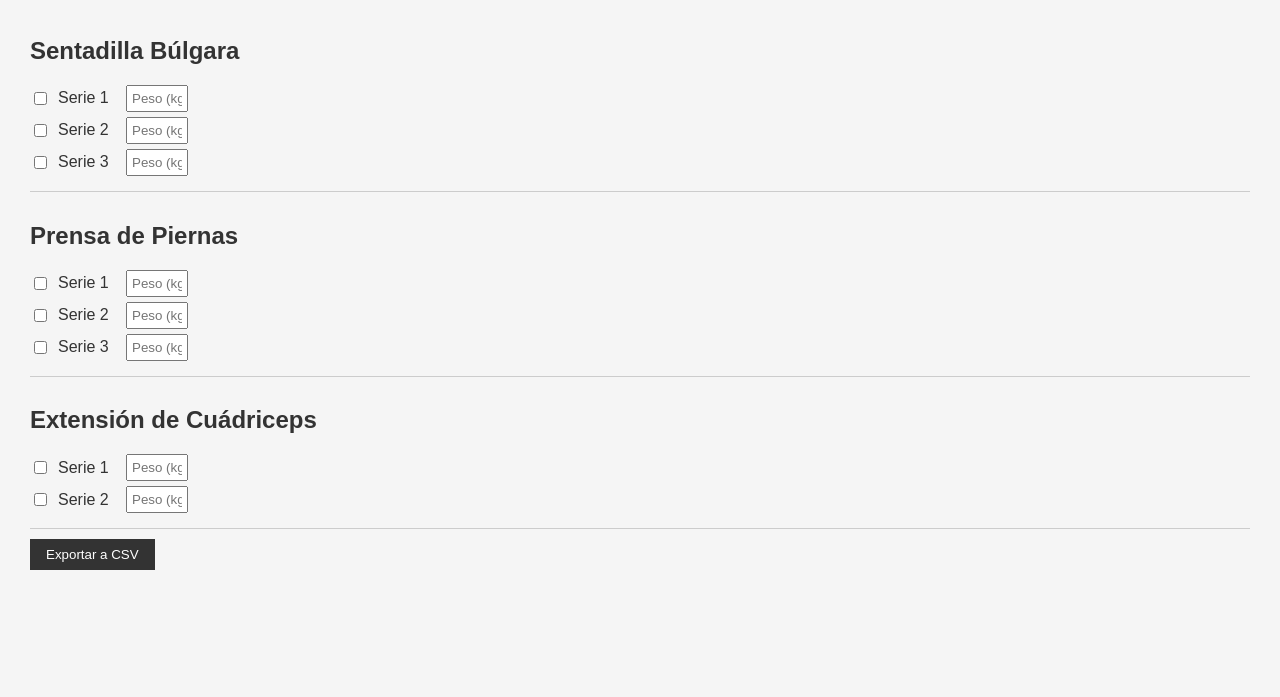
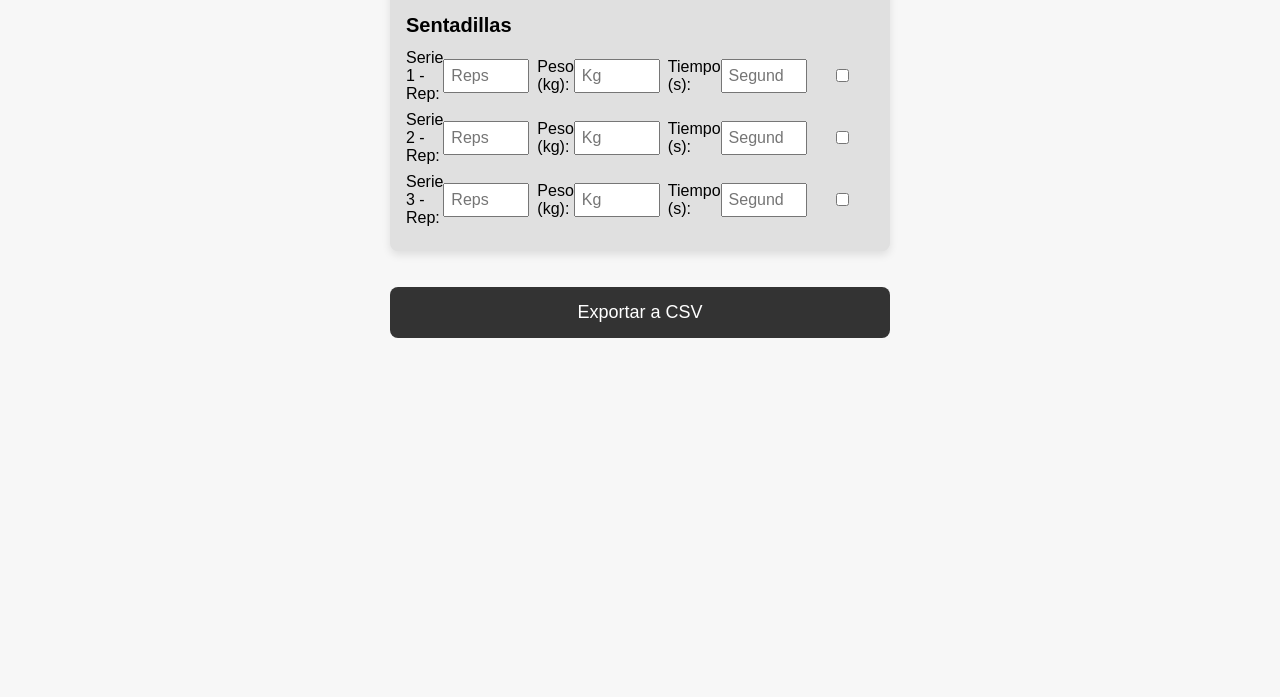
Before and after one commit to fportas/app-entrenamiento, a plain HTML site: page index.html in a window 1280 px wide. Shown: the part 103-800 px from the top of the page. Drawn offline with Linux system fonts and the light colour scheme.

Commit message:
Update index.html

```diff
--- a/index.html
+++ b/index.html
@@ -3,152 +3,137 @@
 <head>
     <meta charset="UTF-8">
     <meta name="viewport" content="width=device-width, initial-scale=1.0">
-    <title>Entrenamiento de Piernas</title>
+    <title>Registro Entrenamiento Piernas</title>
     <style>
         body {
             font-family: Arial, sans-serif;
-            background-color: #f5f5f5;
-            color: #333;
-            margin: 20px;
-            padding: 10px;
+            display: flex;
+            justify-content: center;
+            align-items: center;
+            background-color: #f7f7f7;
+            margin: 0;
         }
-        h1, h2 {
-            color: #333;
+        .container {
+            width: 100%;
+            max-width: 500px;
+            padding: 20px;
+        }
+        h1 {
+            text-align: center;
+            font-size: 24px;
+            margin-bottom: 20px;
         }
         .exercise {
-            border-bottom: 1px solid #ccc;
-            padding: 10px 0;
+            background-color: #e0e0e0;
+            padding: 16px;
+            margin-bottom: 16px;
+            border-radius: 8px;
+            box-shadow: 0px 4px 8px rgba(0, 0, 0, 0.1);
         }
-        .series {
-            margin: 5px 0;
+        .exercise h2 {
+            font-size: 20px;
+            margin-bottom: 12px;
+        }
+        .row {
             display: flex;
             align-items: center;
+            margin-bottom: 8px;
         }
-        .series label {
-            margin-left: 8px;
+        .row label {
+            flex: 1;
+            font-size: 16px;
+        }
+        .row input[type="number"], .row input[type="checkbox"] {
             width: 60px;
+            padding: 6px;
+            margin-right: 8px;
+            font-size: 16px;
         }
-        .series input[type="text"] {
-            margin-left: 8px;
-            width: 50px;
-            padding: 4px;
+        .row input[type="number"] {
+            width: 70px;
         }
-        button {
+        .export-button {
+            width: 100%;
+            padding: 15px;
+            font-size: 18px;
+            color: #fff;
             background-color: #333;
-            color: #fff;
-            padding: 8px 16px;
             border: none;
+            border-radius: 8px;
             cursor: pointer;
-            margin-top: 10px;
+            margin-top: 20px;
         }
     </style>
 </head>
 <body>
+    <div class="container">
+        <h1>Registro Entrenamiento Piernas</h1>
 
-    <h1>Entrenamiento de Piernas</h1>
-    <div id="exercises">
+        <!-- Ejercicio 1 -->
         <div class="exercise">
-            <h2>Sentadilla Búlgara</h2>
-            <div class="series">
-                <input type="checkbox" class="serie" data-exercise="Sentadilla Búlgara">
-                <label>Serie 1</label>
-                <input type="text" placeholder="Peso (kg)" class="peso" data-exercise="Sentadilla Búlgara" data-series="Serie 1">
+            <h2>Sentadillas</h2>
+            <div class="row">
+                <label>Serie 1 - Rep:</label>
+                <input type="number" class="reps" placeholder="Reps">
+                <label>Peso (kg):</label>
+                <input type="number" class="weight" placeholder="Kg">
+                <label>Tiempo (s):</label>
+                <input type="number" class="time" placeholder="Segundos">
+                <input type="checkbox" class="check">
             </div>
-            <div class="series">
-                <input type="checkbox" class="serie" data-exercise="Sentadilla Búlgara">
-                <label>Serie 2</label>
-                <input type="text" placeholder="Peso (kg)" class="peso" data-exercise="Sentadilla Búlgara" data-series="Serie 2">
+            <div class="row">
+                <label>Serie 2 - Rep:</label>
+                <input type="number" class="reps" placeholder="Reps">
+                <label>Peso (kg):</label>
+                <input type="number" class="weight" placeholder="Kg">
+                <label>Tiempo (s):</label>
+                <input type="number" class="time" placeholder="Segundos">
+                <input type="checkbox" class="check">
             </div>
-            <div class="series">
-                <input type="checkbox" class="serie" data-exercise="Sentadilla Búlgara">
-                <label>Serie 3</label>
-                <input type="text" placeholder="Peso (kg)" class="peso" data-exercise="Sentadilla Búlgara" data-series="Serie 3">
+            <div class="row">
+                <label>Serie 3 - Rep:</label>
+                <input type="number" class="reps" placeholder="Reps">
+                <label>Peso (kg):</label>
+                <input type="number" class="weight" placeholder="Kg">
+                <label>Tiempo (s):</label>
+                <input type="number" class="time" placeholder="Segundos">
+                <input type="checkbox" class="check">
             </div>
         </div>
 
-        <div class="exercise">
-            <h2>Prensa de Piernas</h2>
-            <div class="series">
-                <input type="checkbox" class="serie" data-exercise="Prensa de Piernas">
-                <label>Serie 1</label>
-                <input type="text" placeholder="Peso (kg)" class="peso" data-exercise="Prensa de Piernas" data-series="Serie 1">
-            </div>
-            <div class="series">
-                <input type="checkbox" class="serie" data-exercise="Prensa de Piernas">
-                <label>Serie 2</label>
-                <input type="text" placeholder="Peso (kg)" class="peso" data-exercise="Prensa de Piernas" data-series="Serie 2">
-            </div>
-            <div class="series">
-                <input type="checkbox" class="serie" data-exercise="Prensa de Piernas">
-                <label>Serie 3</label>
-                <input type="text" placeholder="Peso (kg)" class="peso" data-exercise="Prensa de Piernas" data-series="Serie 3">
-            </div>
-        </div>
+        <!-- Más ejercicios aquí si es necesario -->
 
-        <div class="exercise">
-            <h2>Extensión de Cuádriceps</h2>
-            <div class="series">
-                <input type="checkbox" class="serie" data-exercise="Extensión de Cuádriceps">
-                <label>Serie 1</label>
-                <input type="text" placeholder="Peso (kg)" class="peso" data-exercise="Extensión de Cuádriceps" data-series="Serie 1">
-            </div>
-            <div class="series">
-                <input type="checkbox" class="serie" data-exercise="Extensión de Cuádriceps">
-                <label>Serie 2</label>
-                <input type="text" placeholder="Peso (kg)" class="peso" data-exercise="Extensión de Cuádriceps" data-series="Serie 2">
-            </div>
-        </div>
+        <button class="export-button" onclick="exportToCSV()">Exportar a CSV</button>
     </div>
 
-    <button onclick="exportData()">Exportar a CSV</button>
+    <script>
+        function exportToCSV() {
+            const rows = [["Ejercicio", "Serie", "Repeticiones", "Peso (kg)", "Tiempo (s)", "Completado"]];
+            const exercises = document.querySelectorAll('.exercise');
 
-    <script>
-        let startTime = null;
+            exercises.forEach((exercise, index) => {
+                const exerciseName = exercise.querySelector('h2').innerText;
+                const series = exercise.querySelectorAll('.row');
 
-        document.querySelectorAll(".serie").forEach(checkbox => {
-            checkbox.addEventListener("change", function () {
-                if (this.checked) {
-                    const now = new Date();
-                    const exercise = this.getAttribute("data-exercise");
-                    const seriesLabel = this.nextElementSibling.textContent.trim();
-                    const pesoInput = document.querySelector(`.peso[data-exercise="${exercise}"][data-series="${seriesLabel}"]`);
-                    const peso = pesoInput ? pesoInput.value : "N/A";
-                    const timeBetween = startTime ? (now - startTime) / 1000 : 0;
-                    const data = {
-                        date: now.toLocaleDateString(),
-                        time: now.toLocaleTimeString(),
-                        exercise: exercise,
-                        series: seriesLabel,
-                        peso: peso,
-                        time_between_series: timeBetween.toFixed(2)
-                    };
-                    saveData(data);
-                    startTime = now;
-                }
+                series.forEach((serieRow, serieIndex) => {
+                    const reps = serieRow.querySelector('.reps').value;
+                    const weight = serieRow.querySelector('.weight').value;
+                    const time = serieRow.querySelector('.time').value;
+                    const completed = serieRow.querySelector('.check').checked ? "Sí" : "No";
+                    rows.push([exerciseName, `Serie ${serieIndex + 1}`, reps, weight, time, completed]);
+                });
             });
-        });
 
-        function saveData(data) {
-            let logs = JSON.parse(localStorage.getItem("workoutLogs")) || [];
-            logs.push(data);
-            localStorage.setItem("workoutLogs", JSON.stringify(logs));
-        }
+            let csvContent = "data:text/csv;charset=utf-8,"
+                + rows.map(e => e.join(",")).join("\n");
 
-        function exportData() {
-            const logs = JSON.parse(localStorage.getItem("workoutLogs")) || [];
-            let csvContent = "Fecha,Hora,Ejercicio,Serie,Peso (kg),Tiempo entre Series (segundos)\n";
-            logs.forEach(log => {
-                csvContent += `${log.date},${log.time},${log.exercise},${log.series},${log.peso},${log.time_between_series}\n`;
-            });
-            const blob = new Blob([csvContent], { type: "text/csv" });
-            const url = URL.createObjectURL(blob);
-            const a = document.createElement("a");
-            a.href = url;
-            a.download = "entrenamiento_piernas.csv";
-            a.click();
-            URL.revokeObjectURL(url);
+            const link = document.createElement("a");
+            link.setAttribute("href", encodeURI(csvContent));
+            link.setAttribute("download", "registro_entrenamiento.csv");
+            document.body.appendChild(link);
+            link.click();
+            document.body.removeChild(link);
         }
     </script>
-
 </body>
 </html>
```
